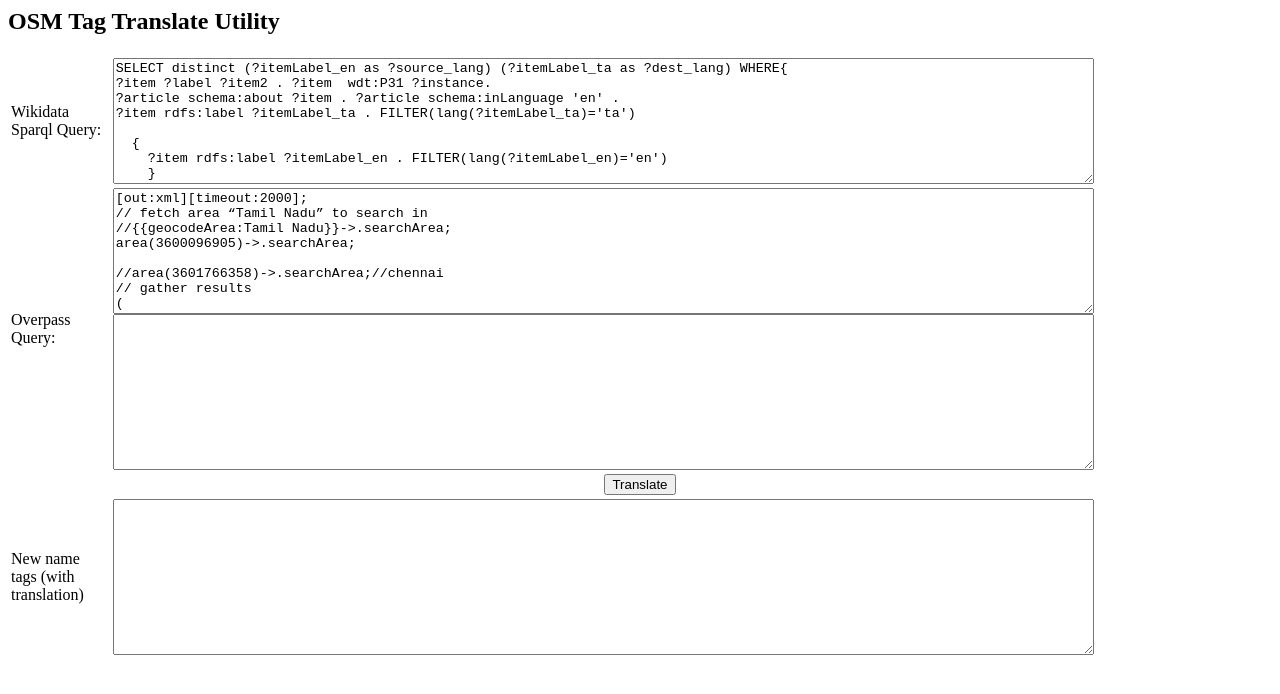
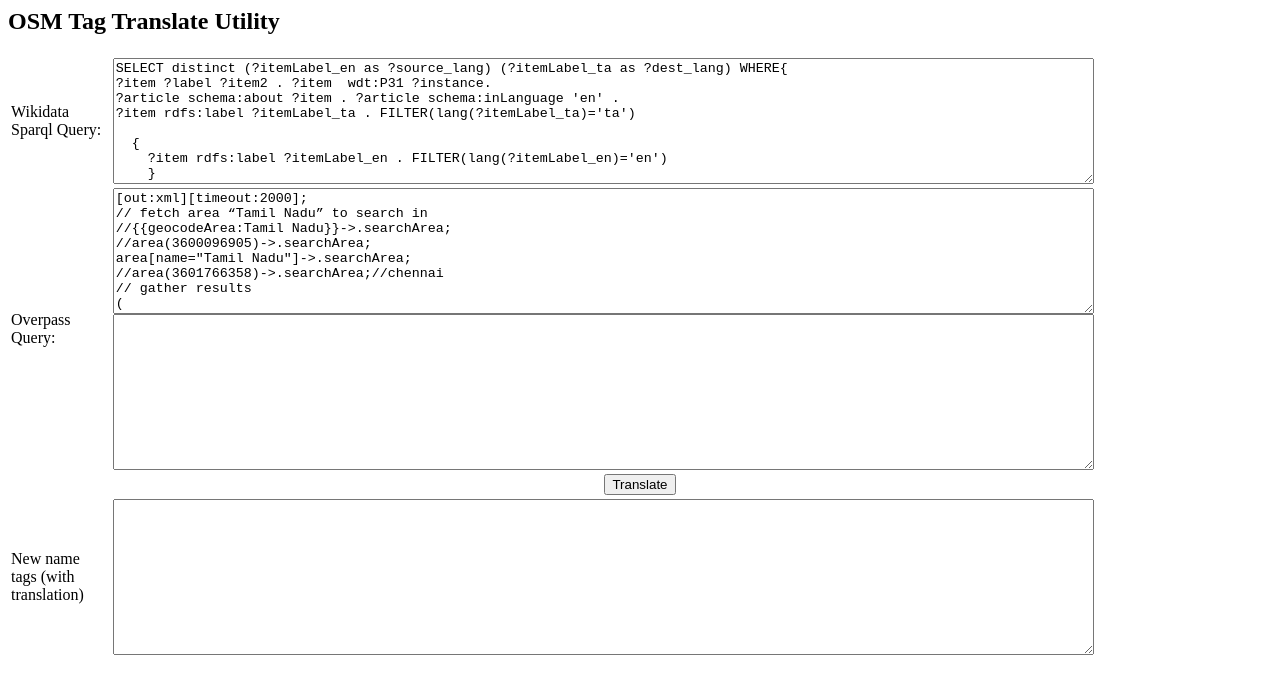
Before and after one commit to ammahir/osm-tag-translate, a plain HTML site: page index.html in a window 1280 px wide. Drawn offline with nearby package versions, Linux system fonts and the light colour scheme; no server answers.

Commit message:
Update index.html

```diff
--- a/index.html
+++ b/index.html
@@ -112,8 +112,8 @@
 [out:xml][timeout:2000];
 // fetch area “Tamil Nadu” to search in
 //{{geocodeArea:Tamil Nadu}}->.searchArea;
-area(3600096905)->.searchArea;
-
+//area(3600096905)->.searchArea;
+area[name="Tamil Nadu"]->.searchArea;
 //area(3601766358)->.searchArea;//chennai
 // gather results
 (
```
